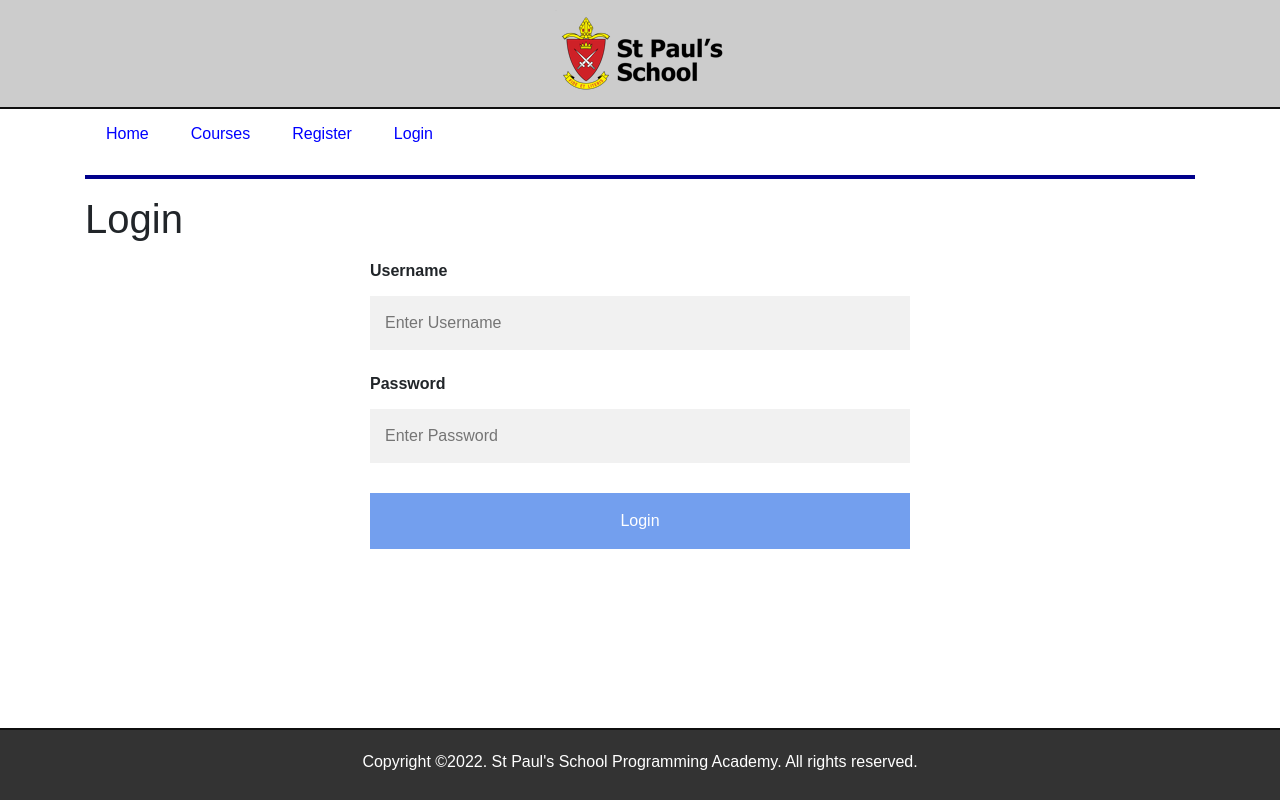
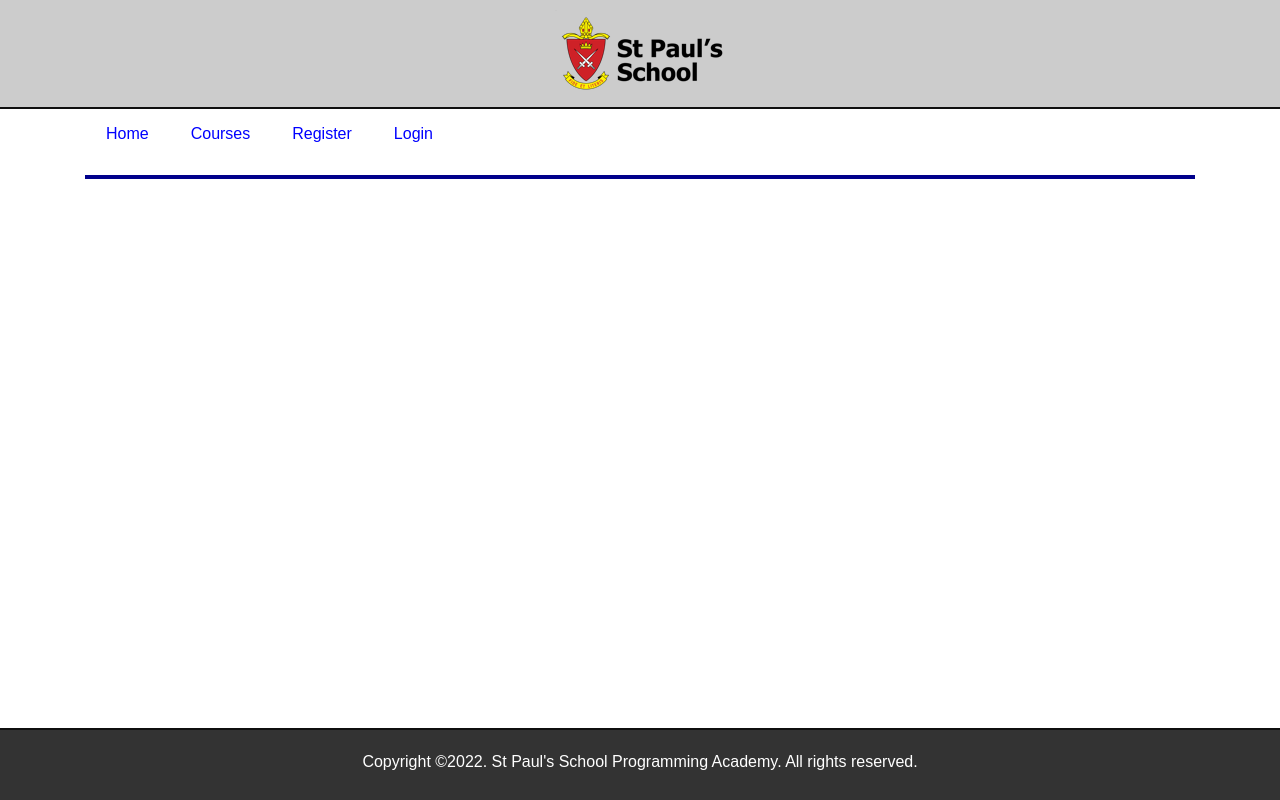
Before and after one commit to Jsirvine06/Flask, a Python web app: template FlaskApp1/templates/enrolment.html in a window 1280 px wide. Run offline with Jinja, Linux system fonts and the light colour scheme; the template is opened without the code that fills it, so the values that code supplies are empty; some libraries are stand-ins or nearby versions.

Commit message:
new data

```diff
--- a/FlaskApp1/templates/enrolment.html
+++ b/FlaskApp1/templates/enrolment.html
@@ -1,20 +1,9 @@
-    {% extends "layout.html" %}
+{% extends "layout.html" %}
 
-    {% block content %}
-    <h1>Login</h1>
+{% block content %}
+<div class="row">
+    <div class="col-md-12 text-center">
 
-    <div class="row">
-        <div class="col-md-6 offset-md-3">
-            <h3></h3>
-            <form name="login" action="login.php" method="get">
-                <label for="username"><b>Username</b></label>
-                <input type="text" placeholder="Enter Username" name="username" required>
-                <br>
-                <label for="password"><b>Password</b></label>
-                <input type="password" placeholder="Enter Password" name="password" required>
-                <br class="clear">
-                <input class="btn-submit" type="submit" name="submit" value="Login">
-            </form>
-        </div>
     </div>
- {% endblock %}
+</div>
+{% endblock %}
```
